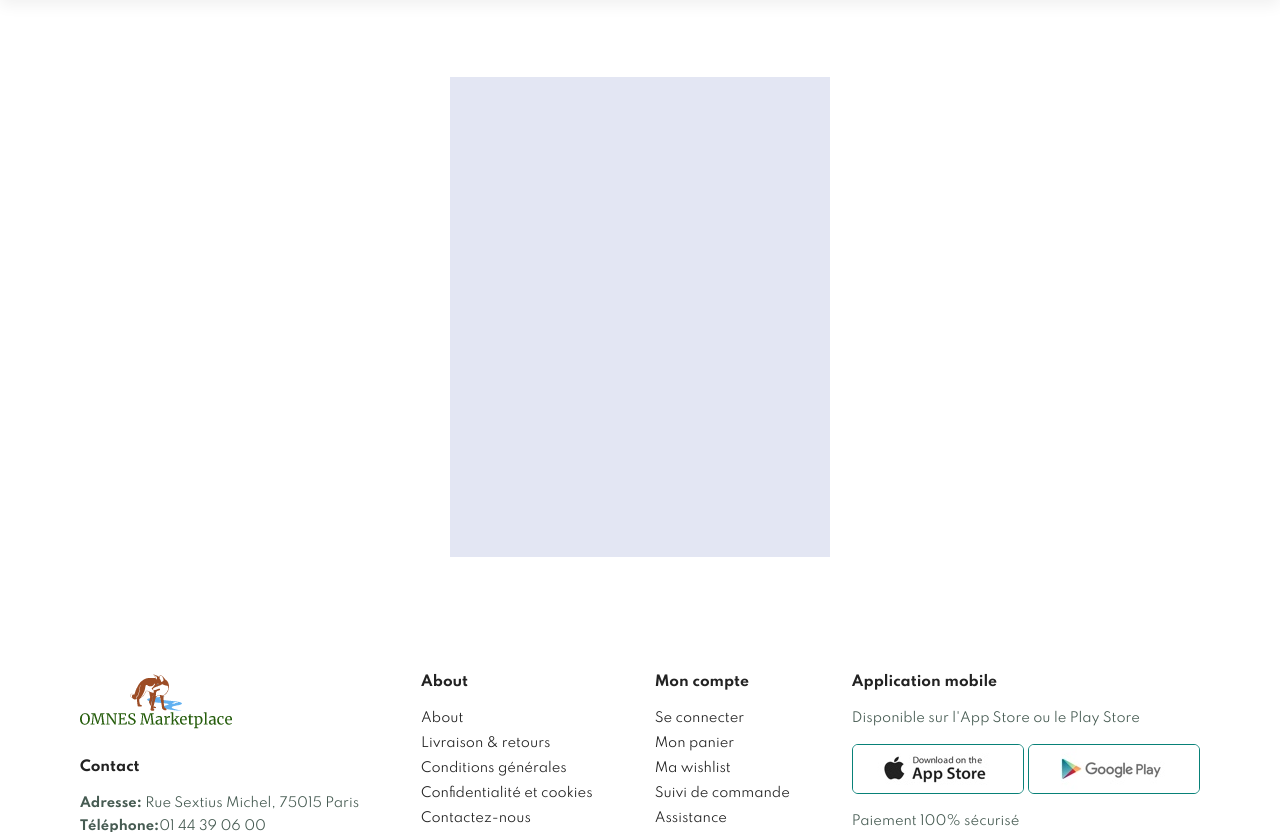
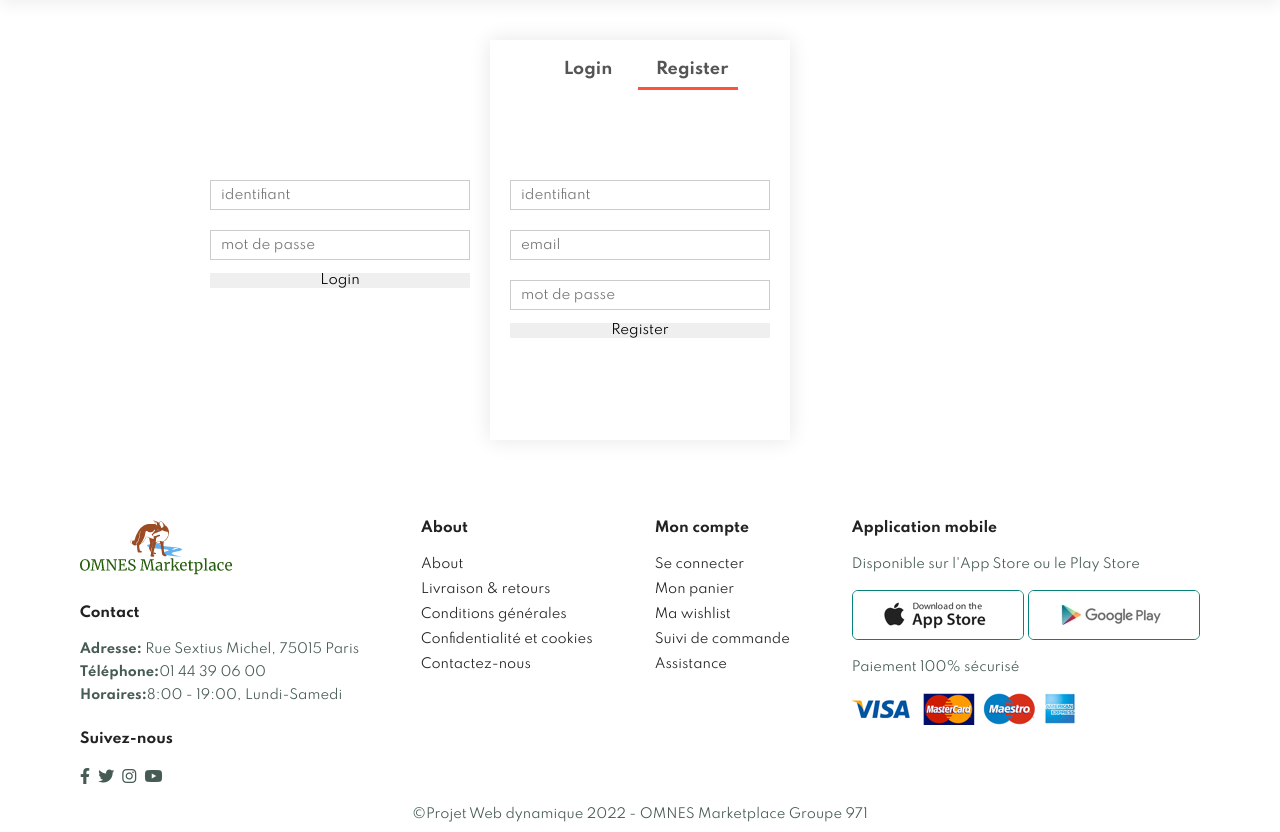
Before and after one commit to sebtrn/ECE-Fall-2022-Marketplace, a PHP site: page /compte.html in a window 1280 px wide. Shown: the part 115-947 px from the top of the page. Run offline with PHP 8.4, Linux system fonts and the light colour scheme.

Commit message:
Formulaire connection

```diff
--- a/compte.html
+++ b/compte.html
@@ -25,11 +25,25 @@
         </div>
     </section>
 
-<section id="form-compte">
-    <div class="form-box">
-    <form action="">
-        <span></span>
-    </form>
+<section id="form-compte" class="section-p1">
+    <div class="form-container">
+        <div class="form-btn">
+            <span onclick="login()">Login</span>
+            <span onclick="register()">Register</span>
+            <hr id="Indicator">
+        </div>
+        <form id="LoginForm">
+            <input type="text" placeholder="identifiant">
+            <input type="password" placeholder="mot de passe">
+            <button type="submit" class="btn">Login</button>
+        </form>
+
+        <form id="RegForm">
+            <input type="text" placeholder="identifiant">
+            <input type="email" placeholder="email">
+            <input type="password" placeholder="mot de passe">
+            <button type="submit" class="btn">Register</button>
+        </form>
     </div>
 </section>
 
@@ -81,6 +95,7 @@
         </div>
     </footer>
 
+
     <script src="script.js"></script>
 </body>
 
--- a/script.js
+++ b/script.js
@@ -2,3 +2,17 @@ var bouton=document.getElementById("test");
 bouton.addEventListener("click", function(){
     console.log("Test");
 });
+
+var LoginForm = document.getElementById("LoginForm");
+var RegForm = document.getElementById("RegForm");
+var Indicator = document.getElementById("Indicator");
+
+function register(){
+    RegForm.style.transform = "translateX(0px)";
+    LoginForm.style.transform = "translateX(0px)";
+}
+
+function login(){
+    RegForm.style.transform = "translateX(300px)";
+    LoginForm.style.transform = "translateX(300px)";
+}
--- a/style.css
+++ b/style.css
@@ -670,59 +670,114 @@ footer .copyright {
     padding-left: 40px;
 }
 
-#about-details{
+#about-details {
     display: flex;
     align-items: center;
     justify-content: space-evenly;
 }
 
-#about-details .details{
+#about-details .details {
     width: 40%;
 }
 
-#about-details .details span{
+#about-details .details span {
     font-size: 12px;
 }
 
-#about-details .details h2{
+#about-details .details h2 {
     font-size: 26px;
     line-height: 35px;
     padding: 20px 0;
 }
 
-#about-details .details h3{
+#about-details .details h3 {
     font-size: 16px;
     padding-bottom: 15px;
 }
 
-#about-details .details li{
+#about-details .details li {
     list-style: none;
     display: flex;
     padding: 10px 0;
 }
 
-#about-details .details li i{
+#about-details .details li i {
     font-size: 14px;
     padding-right: 22px;
 
 }
 
-#about-details .details li p{
+#about-details .details li p {
     margin: 0;
     font-size: 14px;
 }
 
 /* Mon compte */
 
-#form-compte{
+
+.form-container {
+    background: #fff;
+    width: 300px;
+    height: 400px;
+    position: relative;
+    text-align: center;
+    padding: 20px 0;
+    margin: auto;
+    box-shadow: 0 0 20px 0px rgba(0, 0, 0, 0.1);
+}
+
+.form-container span {
+    font-weight: bold;
+    padding: 0 10px;
+    color: #555;
+    cursor: pointer;
+    width: 100px;
+    display: inline-block;
+}
+
+.form-btn {
+    display: inline-block;
 
 }
 
-.form-box{
-    width: 380px;
-    height: 480px;
-    position: relative;
-    margin: 6% auto;
-    background: #E3E6F3;
-    padding: 5px;
+.form-container form {
+    max-width: 300px;
+    padding: 0 20px;
+    position: absolute;
+    top: 130px;
 }
+
+form input {
+    width: 100%;
+    height: 30px;
+    margin: 10px 0;
+    padding: 0 10px;
+    border: 1px solid #ccc;
+}
+
+form .btn {
+    width: 100%;
+    border: none;
+    cursor: pointer;
+}
+
+form .btn:focus{
+    outline: none;
+}
+
+#LoginForm{
+    left: -300px;
+}
+
+#RegisterForm{
+    left:0;
+}
+
+#Indicator{
+    width: 100px;
+    border: none;
+    background: #ff523b;
+    height: 3px;
+    margin-top: 8px;
+    transform: translateX(100px);
+}
```
